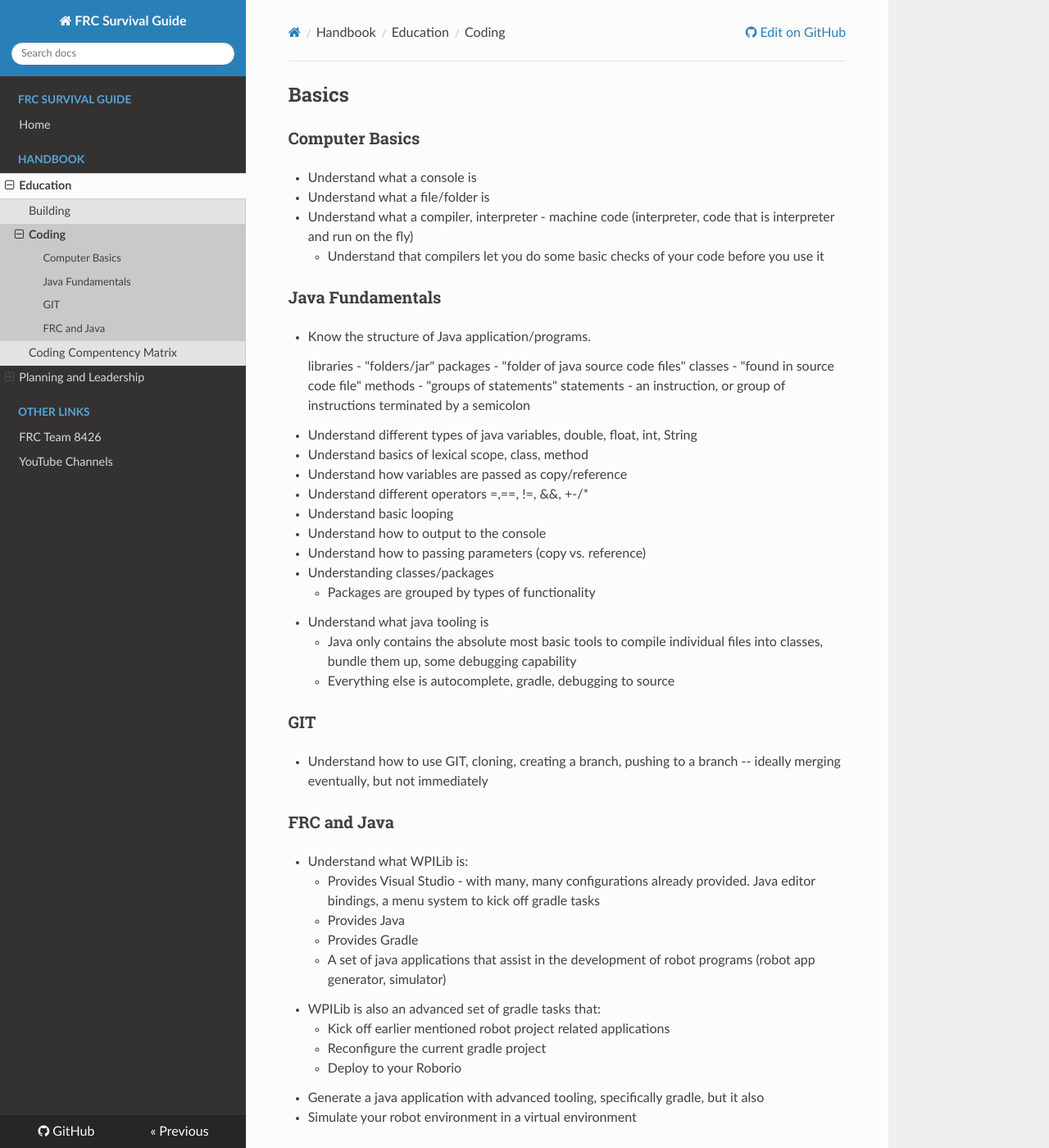
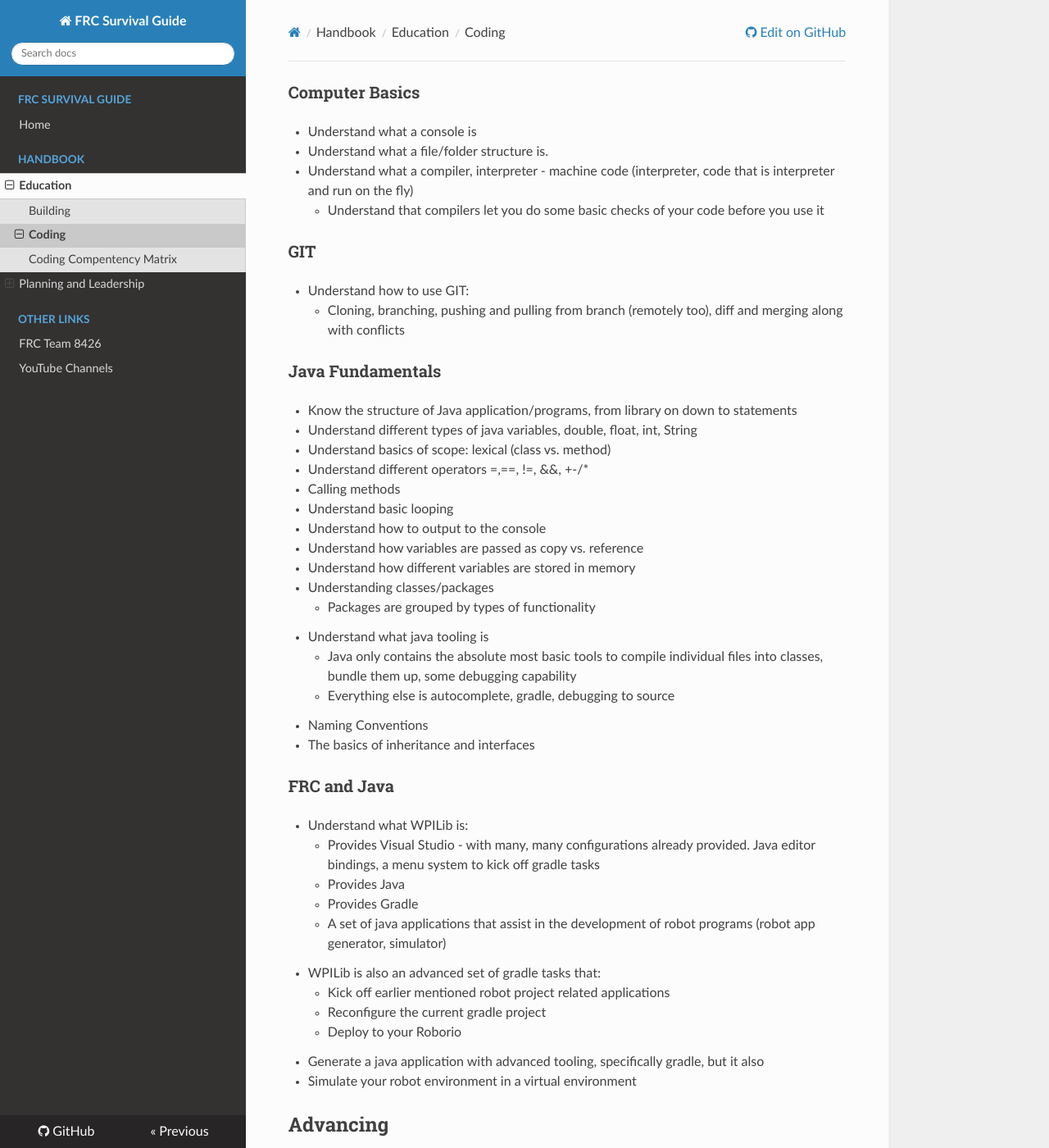
Before and after one commit to Automated-Amphibians/frc-survival-guide, an MkDocs documentation site: the page built from docs/aa-handbook/curriculum/coding-curriculum.md, in a window 1280 px wide and 1400 px high. Shown: the whole window at 82% size. Built offline with MkDocs 1.6.1, drawn with Linux system fonts in a browser that asks for light colours; nearby versions of some CDN libraries.

Commit message:
main: updated curriculum

```diff
--- a/docs/aa-handbook/curriculum/coding-curriculum.md
+++ b/docs/aa-handbook/curriculum/coding-curriculum.md
@@ -1,39 +1,33 @@
-https://frcteam3255.github.io/FRC-Java-Tutorial/basics/java_basics.html
-https://github.com/Automated-Amphibians/git-sandbox/blob/main/README.md
 
-## Basics
 
 ### Computer Basics
 * Understand what a console is
-* Understand what a file/folder is
+* Understand what a file/folder structure is.
 * Understand what a compiler, interpreter - machine code (interpreter, code that is interpreter and run on the fly)
     * Understand that compilers let you do some basic checks of your code before you use it
 
+### GIT
+* Understand how to use GIT:
+    * Cloning, branching, pushing and pulling from branch (remotely too), diff and merging along with conflicts
 
 ### Java Fundamentals
-* Know the structure of Java application/programs.
-
-    libraries - "folders/jar"
-        packages - "folder of java source code files"
-            classes - "found in source code file"
-                methods - "groups of statements"
-                    statements - an instruction, or group of instructions terminated by a semicolon
-
+* Know the structure of Java application/programs, from library on down to statements
 * Understand different types of java variables, double, float, int, String
-* Understand basics of lexical scope, class, method
-* Understand how variables are passed as copy/reference
+* Understand basics of scope: lexical (class vs. method)
 * Understand different operators =,==, !=, &&, +-/*
+* Calling methods
 * Understand basic looping
 * Understand how to output to the console
-* Understand how to passing parameters (copy vs. reference)
+* Understand how variables are passed as copy vs. reference
+* Understand how different variables are stored in memory
 * Understanding classes/packages
     * Packages are grouped by types of functionality
 * Understand what java tooling is
     * Java only contains the absolute most basic tools to compile individual files into classes, bundle them up, some debugging capability
     * Everything else is autocomplete, gradle, debugging to source
+* Naming Conventions
+* The basics of inheritance and interfaces
 
-### GIT
-* Understand how to use GIT, cloning, creating a branch, pushing to a branch -- ideally merging eventually, but not immediately
 
 ### FRC and Java
 * Understand what WPILib is:
```
Also changed, not shown: docs/aa-handbook/team-building/leadership-and-gtd.md (added, +2 -0 lines).
